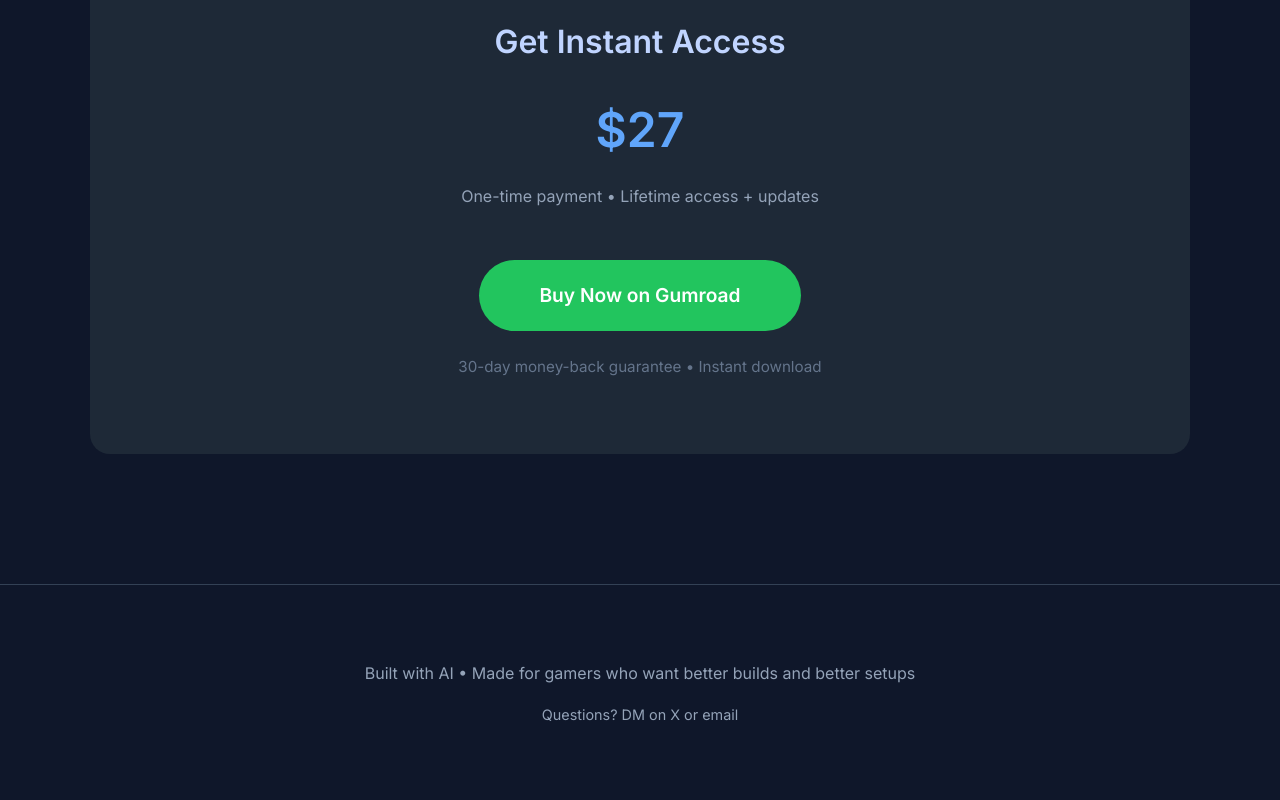
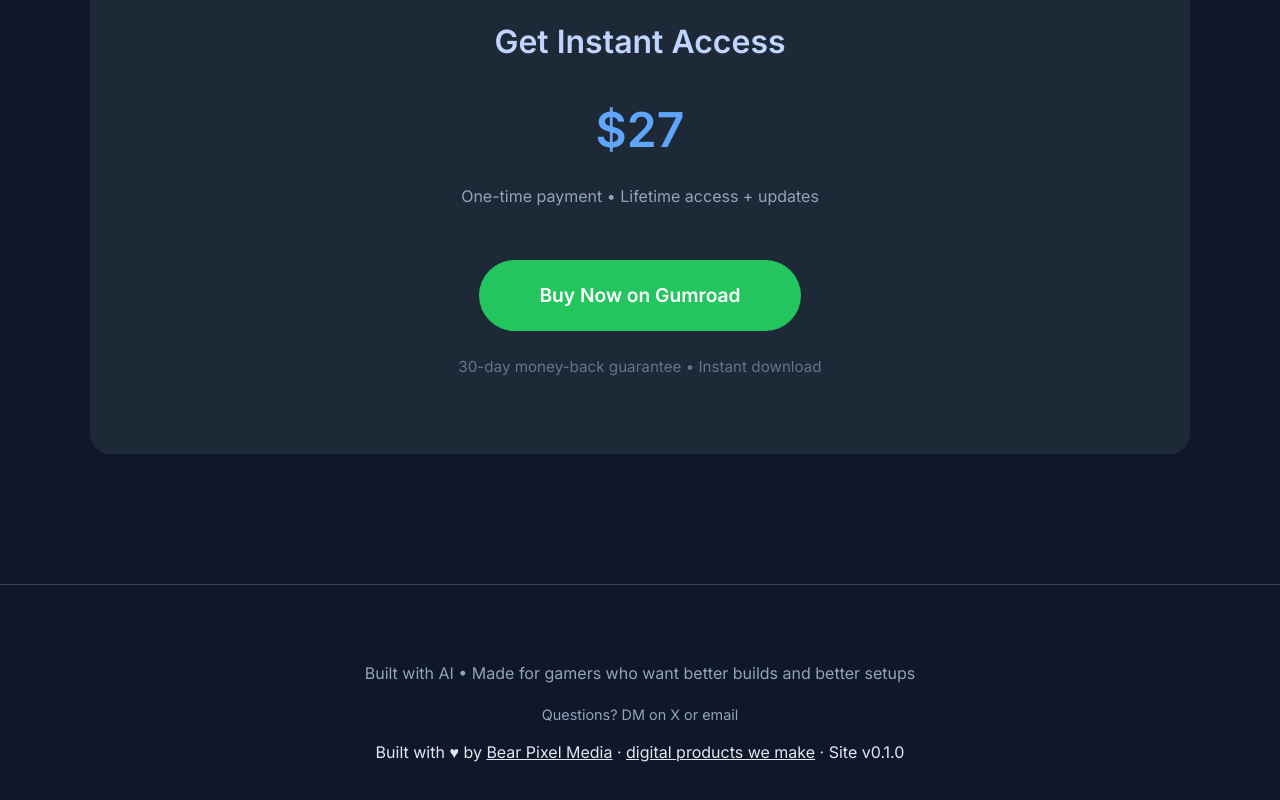
Before and after one commit to bearpixelmedia/AI-MMO-Crafter-Gamer-Room-Toolkit, a plain HTML site: page index.html in a window 1280 px wide. Shown: the part 2027-2827 px from the top of the page. Drawn offline with Linux system fonts and the light colour scheme.

Commit message:
Site v0.1.0: add Bear Pixel Media footer credit

```diff
--- a/index.html
+++ b/index.html
@@ -221,6 +221,12 @@
   <footer class="footer">
     <p>Built with AI • Made for gamers who want better builds and better setups</p>
     <p style="margin-top: 8px; font-size: 0.9rem;">Questions? DM on X or email</p>
+    <p style="margin-top: 10px; color: #e2e8f0;">
+      Built with <span role="img" aria-label="love">♥</span> by
+      <a href="https://www.bearpixelmedia.com/" style="color:#e2e8f0;text-decoration:underline;">Bear Pixel Media</a>
+      · <a href="https://www.bearpixelmedia.com/portfolio" style="color:#e2e8f0;text-decoration:underline;">digital products we make</a>
+      · Site v0.1.0
+    </p>
   </footer>
 
 </body>
```
